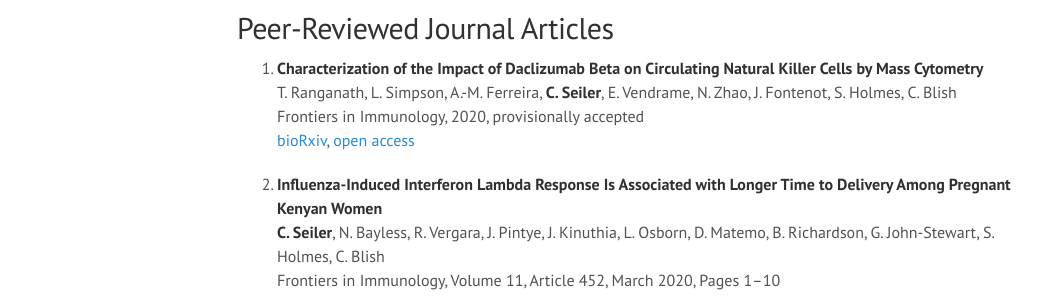
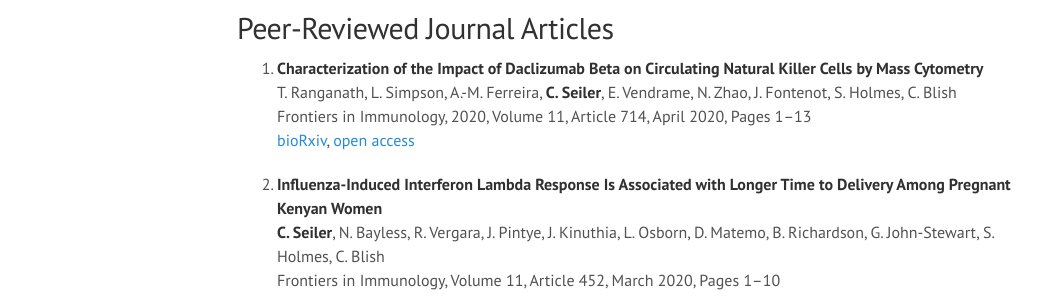
Before and after one commit to ChristofSeiler/ChristofSeiler.github.io, a Jekyll site: the page built from publications.md, in a window 1280 px wide and 900 px high, scrolled down 445 px. Shown: the part 154-453 px from the top of the window, without its empty margins (3-1057 px from the left). Built offline with Jekyll 4.4.1, drawn with Linux system fonts in a browser that asks for light colours.

Commit message:
updated frontiers link

```diff
--- a/publications.md
+++ b/publications.md
@@ -23,8 +23,8 @@ S. Holmes, S. Rubinstein-Salzedo, and **C. Seiler** <br>
 
 1. **Characterization of the Impact of Daclizumab Beta on Circulating Natural Killer Cells by Mass Cytometry** <br>
 T. Ranganath, L. Simpson, A.-M. Ferreira, **C. Seiler**, E. Vendrame, N. Zhao, J. Fontenot, S. Holmes, C. Blish <br>
-Frontiers in Immunology, 2020, provisionally accepted <br>
-[bioRxiv](https://doi.org/10.1101/865477), [open access](https://www.frontiersin.org/articles/10.3389/fimmu.2020.00714/abstract)
+Frontiers in Immunology, 2020, Volume 11, Article 714, April 2020, Pages 1&ndash;13 <br>
+[bioRxiv](https://doi.org/10.1101/865477), [open access](https://doi.org/10.3389/fimmu.2020.00714)
 
 2. **Influenza-Induced Interferon Lambda Response Is Associated with Longer Time to Delivery Among Pregnant Kenyan Women** <br>
 **C. Seiler**, N. Bayless, R. Vergara, J. Pintye, J. Kinuthia, L. Osborn, D. Matemo, B. Richardson, G. John-Stewart, S. Holmes, C. Blish <br>
```
Also changed, not shown: projects.md (+1 -1 lines).
